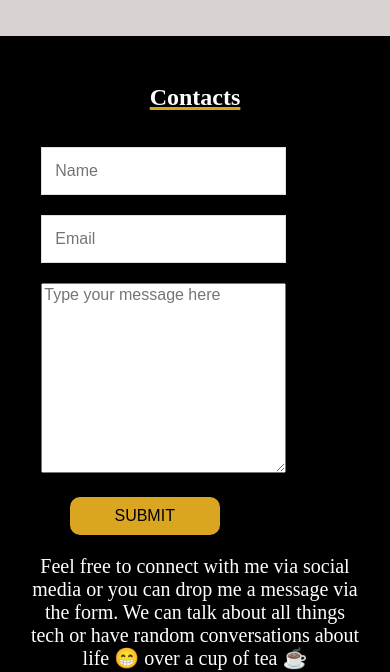
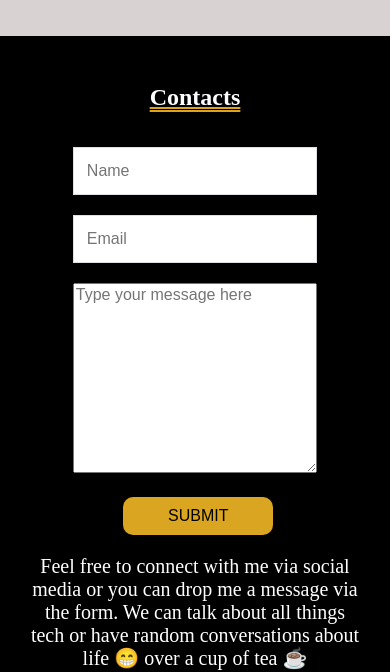
Before and after one commit to Tazzy2018/Portfolio, a plain HTML site: page index.html in a window 390 px wide. Shown: the part 3844-4516 px from the top of the page. Drawn offline with Linux system fonts and the light colour scheme.

Commit message:
centered items

```diff
--- a/portfolio.css
+++ b/portfolio.css
@@ -87,7 +87,8 @@ h1 {
 h2 {
     text-align: center;
     text-decoration: underline goldenrod;
-    text-decoration-thickness: 3px;
+    text-decoration-style: double;
+
 }
 
 
@@ -183,7 +184,7 @@ h3 {
     font-size: 25px;
     text-align: center;
     text-decoration: underline goldenrod;
-    text-decoration-thickness: 3px;
+
 }
 
 .image-book {
@@ -535,5 +536,19 @@ footer {
 
     }
 
+    fieldset {
+        border: none;
+        text-align: left;
+        width: 80%;
+        margin-left: 10%;
+
+    }
+
+
+
+    button {
+        left: 1%;
+    }
+
 
 }
```
